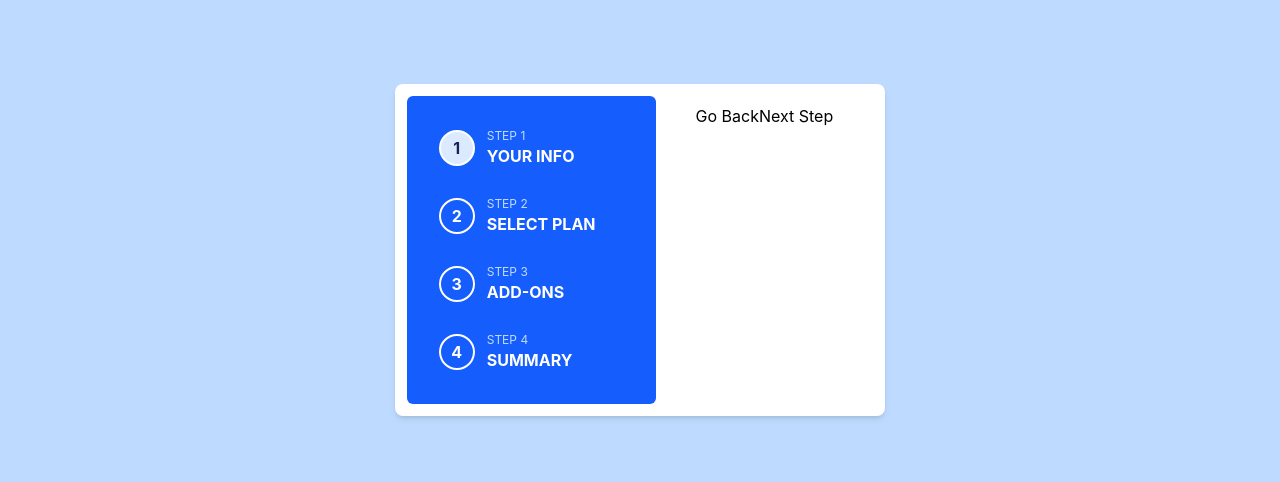
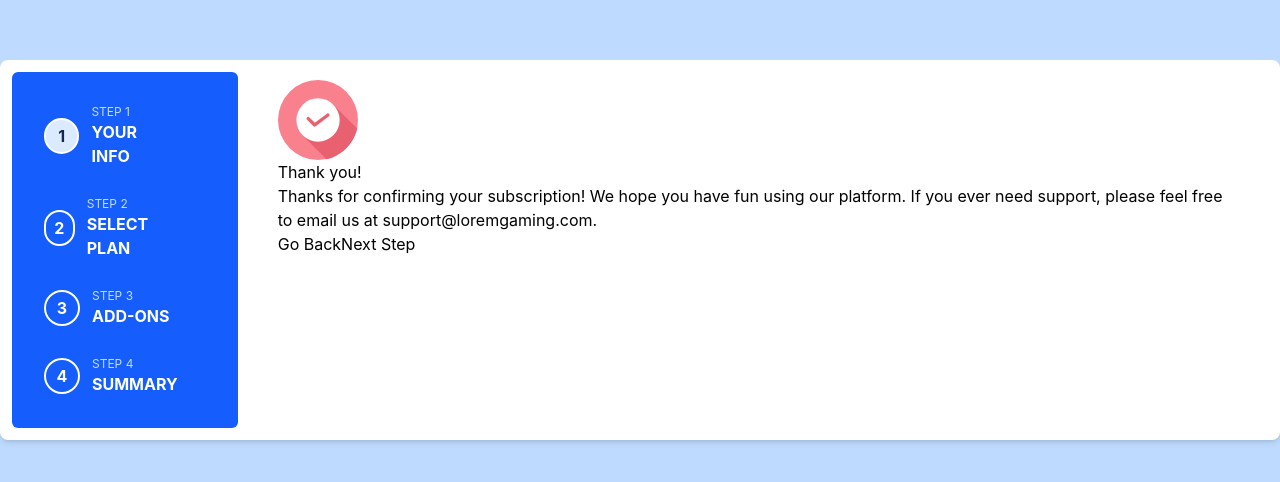
Before and after one commit to fodlu/multi-step-form, a React (Vite) app: page /step5 in a window 1280 px wide. Shown: the part 150-632 px from the top of the page. Built offline with nearby package versions, Linux system fonts and the light colour scheme.

Commit message:
Thank you page implemented

```diff
--- a/src/App.jsx
+++ b/src/App.jsx
@@ -4,8 +4,11 @@ import PersonalInfo from "./components/PersonalInfo";
 import SelectPlan from "./components/SelectPlan";
 import PickAddOns from "./components/PickAddOns";
 import FinishingUp from "./components/FinishingUp";
+import ThankYou from "./components/ThankYou";
+import { UseApp } from "./context/AppContext";
 
 const App = () => {
+  const {step} = UseApp()
 	return (
 		<div className='bg-blue-200 h-screen flex items-center justify-center'>
 			<div className='bg-white p-3 rounded-lg shadow-md flex'>
@@ -16,12 +19,13 @@ const App = () => {
 						<Route path='/step2' element={<SelectPlan />} />
 						<Route path='/step3' element={<PickAddOns />} />
 						<Route path='/step4' element={<FinishingUp />} />
+						<Route path='/step5' element={<ThankYou />} />
 					</Routes>
 
-          <div className="">
+          {step !== 5 && <div className="">
             <button type="button">Go Back</button>
             <button type="button">Next Step</button>
-          </div>
+          </div>}
 				</div>
 			</div>
 		</div>
--- /dev/null
+++ b/src/components/ThankYou.jsx
@@ -0,0 +1,17 @@
+import React from "react";
+
+const ThankYou = () => {
+	return (
+		<div>
+			<img src='images/icon-thank-you.svg' alt='thank you' />
+			<p className=''>Thank you!</p>
+			<p className=''>
+				Thanks for confirming your subscription! We hope you have fun using our
+				platform. If you ever need support, please feel free to email us at
+				support@loremgaming.com.
+			</p>
+		</div>
+	);
+};
+
+export default ThankYou;
```
